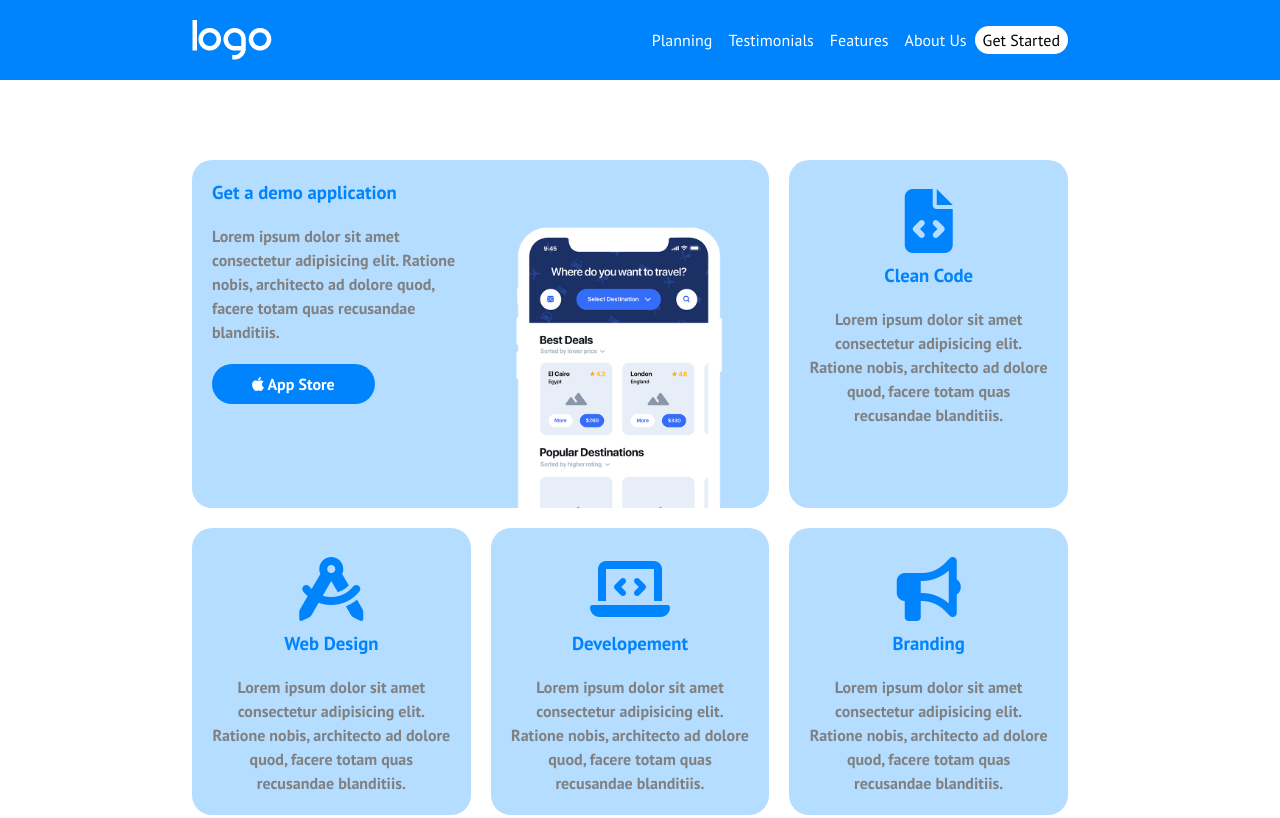
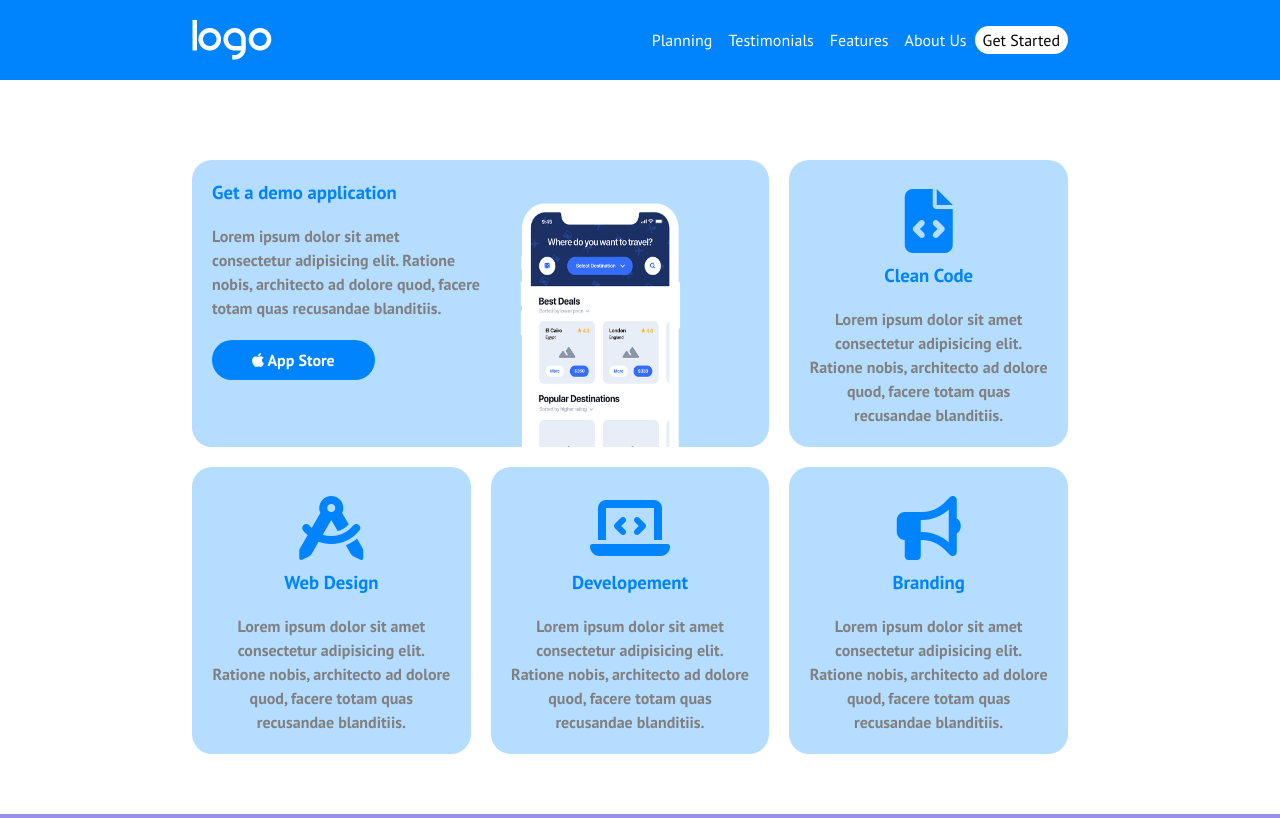
Before and after one commit to PaoloIncollu/htmlcss-responsive-layout, a plain HTML site: page index.html in a window 1280 px wide. Shown: the top 818 px of the page. Drawn offline with Linux system fonts and the light colour scheme.

Commit message:
modifica section info-app

```diff
--- a/css/style.css
+++ b/css/style.css
@@ -156,9 +156,10 @@ header{
     font-weight: bold;
 }
 
-.img-phone{
+.img-phone img{
 
-    width: 80%;
+    width: 200px;
+    min-height: 250px;
     margin: 0 auto;
 }
 
@@ -369,11 +370,12 @@ header{
 
 }
 
-.img-phone{
+.img-phone img{
 
-    width: 60%;
-    margin-left: 20px;
-    padding-top: 40px;
+    width: 200px;
+    min-height: 250px;
+    margin: 0 20px;
+
 }
 
 .card-testimonial{
@@ -430,6 +432,13 @@ header{
     .img-phone{
 
         align-self: flex-end;
+
+    }
+
+    .img-phone img{
+
+        width: 200px;
+        min-height: 250px;
     }
 
     .planning{
```
